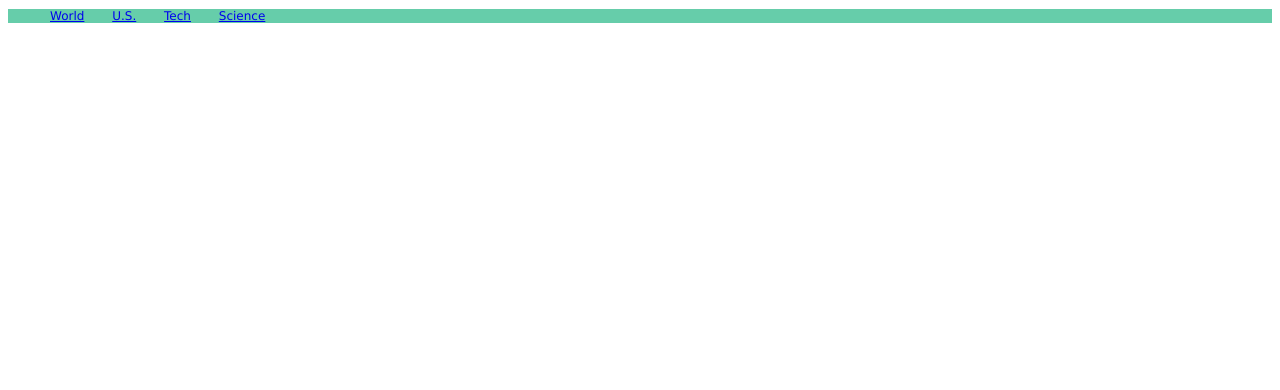
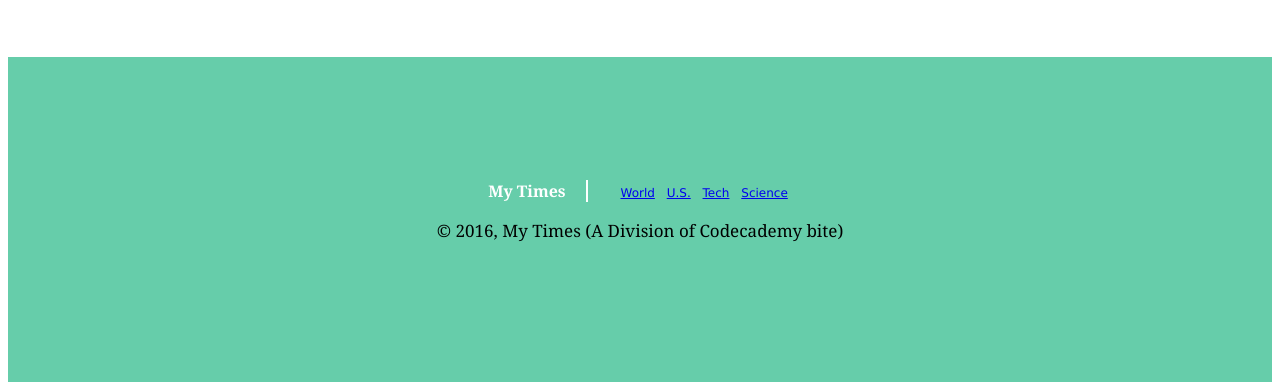
Before and after one commit to bipenalo/mytimes, a plain HTML site: page index.html in a window 1280 px wide. Shown: the part 1177-1567 px from the top of the page. Before the commit the page ends 1212 px from the top, so only its background shows below. Drawn offline with Linux system fonts and the light colour scheme.

Commit message:
third commit

```diff
--- a/index.html
+++ b/index.html
@@ -77,12 +77,14 @@
         <div class="bites">
           <h2>NEWS BITES</h2>
           <div class="bites_list">
+
             <p>Cat Emoji Goes Viral</p>
             <p>Buy Youtube Views</p>
             <p>Home Business Advertising Ideas</p>
             <p>Advertising Internet Online</p>
             <p>Illustration in Marketing Materials</p>
             <p>Finally a Top Secret Way You Can</p>
+
           </div>
 
         </div>
@@ -91,18 +93,25 @@
 
 
     </div>
-    <div class="footer">
+
       <footer>
-        <ul>
-          <span><a href="#world">World</a></span>
-          <span><a href="#us">U.S.</a></span>
-          <span><a href="#tech">Tech</a></span>
-          <span><a href="#science">Science</a></span>
+        <div class="info">
+          <span class="titles">My Times</span>
+          <nav>
+            <span><a href="#world">World</a></span>
+            <span><a href="#us">U.S.</a></span>
+            <span><a href="#tech">Tech</a></span>
+            <span><a href="#science">Science</a></span>
 
-        </ul>
+          </nav>
+        </div>
+        <div class="copyright">
+            <p>&copy; 2016, My Times (A Division of Codecademy bite)</p>
+        </div>
+
       </footer>
 
-    </div>
+
 
   </body>
 </html>
--- a/resources/css/style.css
+++ b/resources/css/style.css
@@ -1,8 +1,12 @@
 header {
+
   display: flex;
   justify-content: space-around;
+  border-bottom: 2px solid black;
   position: fixed;
-  border-bottom: 2px solid black;
+  z-index: 2;
+  width: 100%;
+  height: 69px;
 
 }
 
@@ -26,6 +30,7 @@ header {
 
 
 
+
 }
 
 ul span {
@@ -40,6 +45,8 @@ ul span {
   /*border: 1px solid black;*/
   align-items: flex-start;
  justify-content: center;
+
+  top: 200px;
 
 }
 
@@ -156,7 +163,11 @@ p {
   color: DimGray;
   height: 50px;
   text-align: justify;
-  border: 1px solid blue;
+  /*border: 1px solid blue;*/
+  margin-top: 0px;
+  margin-bottom: 0px;
+  vertical-align: middle;
+  line-height: 52px
 
 
 }
@@ -199,18 +210,46 @@ the flex-direction: column, will align the elements vertically. */
   justify-content: space-around;
   margin-right: 30px;
 }
-
-.footer  {
+/*
+footer  .copyright {
   background-color: MediumAquamarine;
  margin: auto;
  font-family: Verdana;
  font-size: 12px;
+ padding: 100px;
+ text-align: center;
+ margin-top: 60px;
 
+} */
+
+footer {
+  display: flex;
+  align-items: center;
+  justify-content: center;
+  flex-direction: column;
+  width: 100%;
+  height: 325px;
+  background-color: mediumaquamarine;
+  margin: auto;
+  font-family: "Verdana", sans-serif;
+  font-size: 12px;
+  margin-top: 60px;
 }
-
-.mytimes span {
-  font-family: Georgia;
+footer .titles {
+  display: inline-block;
+  padding-right: 20px;
+  border-right: 2px solid white;
+  font-family: "Georgia", serif;
   font-size: 16px;
   font-weight: bold;
   color: white;
 }
+
+footer nav {
+  display: inline-block;
+  padding-left: 25px;
+}
+
+footer nav span {
+  padding: 4px;
+}
```
